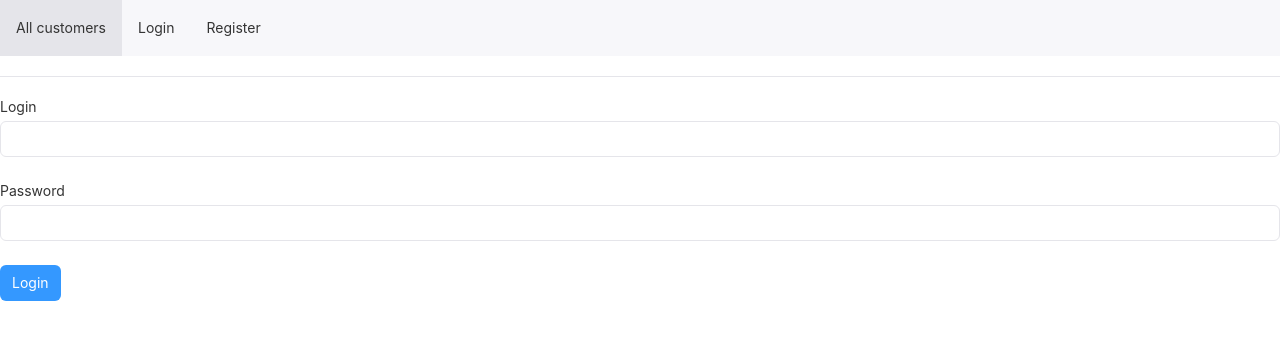
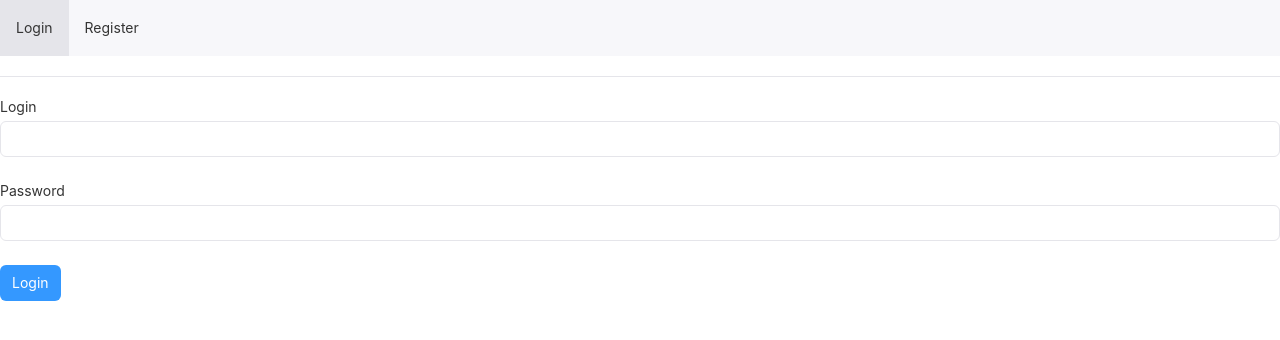
Before and after one commit to axelBaher/OrderRegAndProcSystem, a React (Create React App) app in the folder frontend/app/: page /login in a window 1280 px wide. Shown: the top 340 px of the page. Built offline with nearby package versions, Linux system fonts and the light colour scheme.

Commit message:
Fix cell update. FINAL........

```diff
--- a/frontend/app/src/components/GenericTable.tsx
+++ b/frontend/app/src/components/GenericTable.tsx
@@ -37,18 +37,22 @@ interface GenericTableProps<T> {
 function getEndpoint(item: any) {
     let endpoint = null;
     switch (item.eType) {
-        case "Customer":
+        case "Customers":
             endpoint = `/customers/${item.id ?? ""}`;
             break;
-        case "Address":
+        case "Addresses":
             endpoint = `/customers/${item.customer_id}/addresses/${item.id ?? ""}`;
             break;
-        case "Contact":
+        case "Contacts":
             endpoint = `/customers/${item.customer_id}/contacts/${item.id ?? ""}`;
             break;
-        case "Order":
+        case "Orders":
             endpoint = `/customers/${item.customer_id}/orders/${item.id ?? ""}`;
             break;
+        default:
+            console.log("getEndpoint")
+            console.log(item.eType)
+            return ""
     }
     return endpoint;
 }
@@ -74,6 +78,8 @@ export const saveData = async <T extends { id: number | undefined | null, eType:
     try {
         data.map(async (item: any) => {
             const endpoint = getEndpoint(item);
+            console.log("saveData");
+            console.log(item);
             if (item.id) {
                 const updateResult = await axiosInstance.put(`https://127.0.0.1:8000${endpoint}`, item);
                 if (updateResult.status === 204) {
@@ -188,6 +194,7 @@ const GenericTable = <T extends { id: number | undefined | null, eType: EntityTy
             setHasChanges(false);
             return;
         }
+        console.log("handleSave")
         const changedData = getChangedData();
 
         if (changedData.length === 0) {
--- a/frontend/app/src/components/Navigation.tsx
+++ b/frontend/app/src/components/Navigation.tsx
@@ -31,11 +31,11 @@ const Navigation = () => {
         // console.log("isAuth-inApp-authNavItems: " + authContext?.isAuthenticated);
         return (
             <>
-                <Nav.Item
-                    onClick={() => {
-                        navigator("/customers");
-                    }}>
-                    All customers</Nav.Item>
+                {/*<Nav.Item*/}
+                {/*    onClick={() => {*/}
+                {/*        navigator("/customers");*/}
+                {/*    }}>*/}
+                {/*    All customers</Nav.Item>*/}
 
                 {localStorage.getItem("token") ? (
                     <>
```
